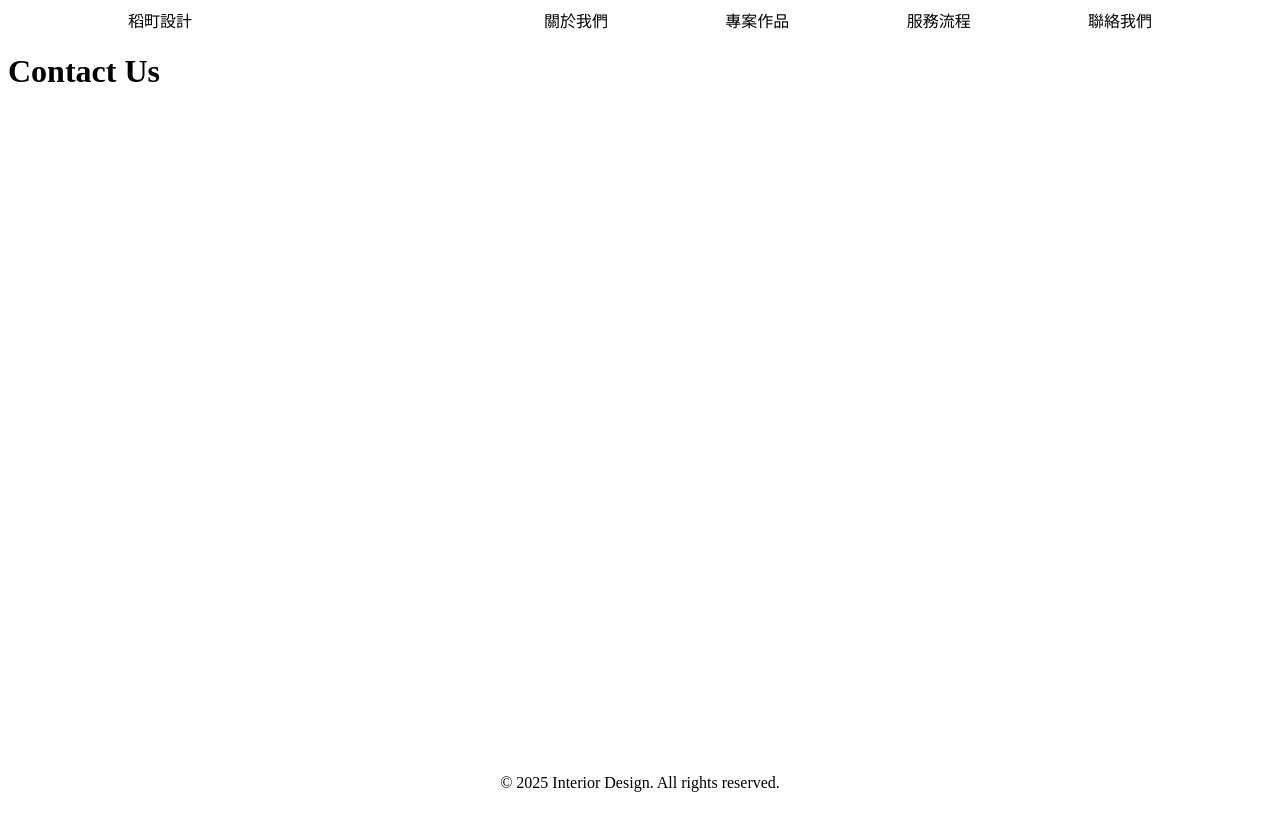
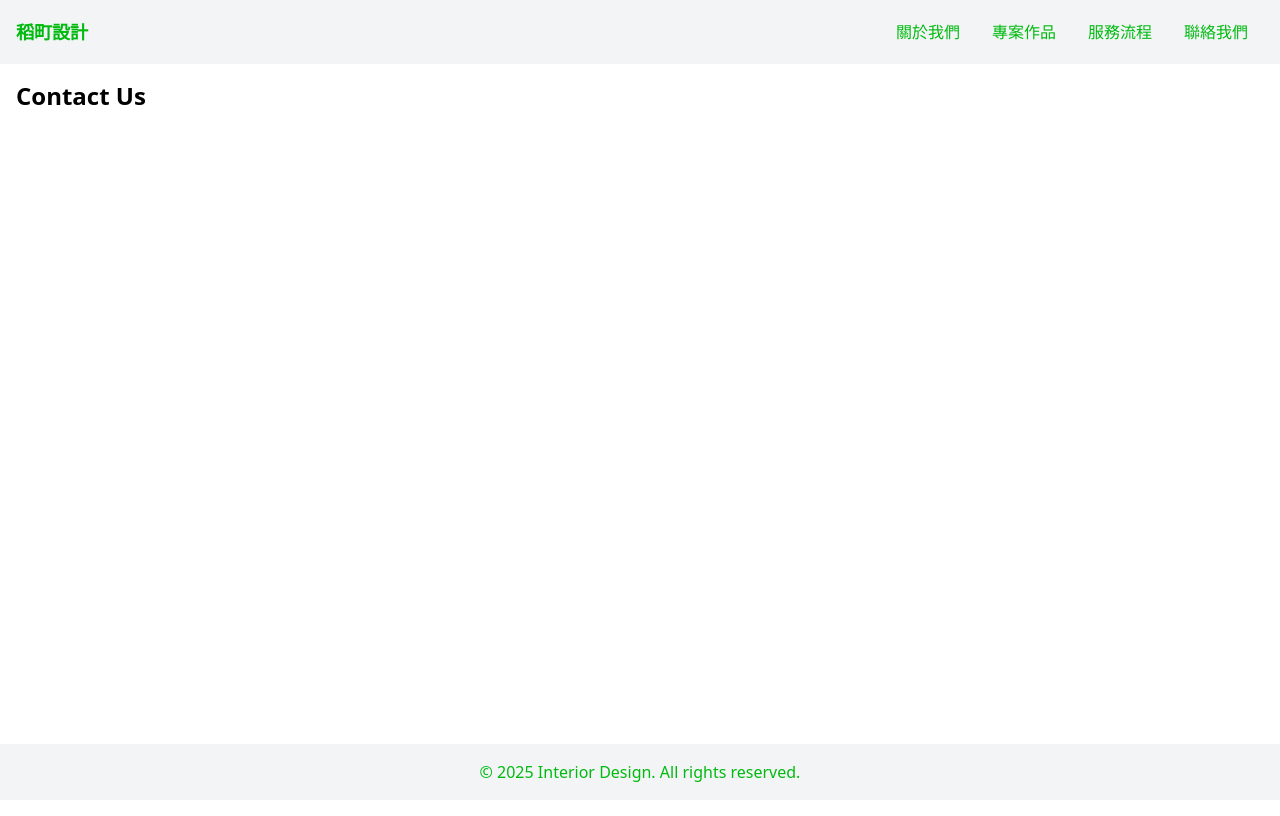
Before and after one commit to SAAAM485/Interior-Design-Web, a SvelteKit app: page /contact in a window 1280 px wide. Built offline with nearby package versions, Linux system fonts and the light colour scheme; what @iconify/tailwind4 would draw is missing.

Commit message:
feat: Added @theme, base of footer/header, top part of home page

```diff
--- a/src/app.css
+++ b/src/app.css
@@ -1,6 +1,13 @@
-:root {
-	--header-link-color: black;
-	--header-link-hover-color: #d1d5db; /* Tailwind's gray-300 */
+/* app.css 或你的主樣式檔案 */
+@import 'tailwindcss';
+
+@theme {
+	--color-body: #4a4a4a;
+	--color-primary: #01ba0f;
+	--color-secondary: #ffffff;
+	--color-accent: #f59e0b;
+	--color-background: #f3f4f6;
+	--color-border: #e5e7eb;
 }
 
 @tailwind base;
--- a/src/lib/components/Footer.svelte
+++ b/src/lib/components/Footer.svelte
@@ -1,8 +1,16 @@
-<footer class="bg-gray-200 p-4 mt-8 flex flex-col items-center text-center">
+<footer
+	class="mt-8 flex flex-col items-center bg-background p-4 text-center text-primary md:justify-between"
+>
 	<p>&copy; 2025 Interior Design. All rights reserved.</p>
-	<div class="align-center flex w-[50vw] justify-evenly text-center">
-		<a href="https://facebook.com" aria-label="Facebook" target="_blank" rel="noopener noreferrer">
-			<span class="w-6 h-6 icon-[mdi--facebook]"></span>
+	<div class="mt-4 flex w-[60vw] justify-evenly md:mt-0 md:justify-center">
+		<a
+			href="https://facebook.com"
+			aria-label="Facebook"
+			target="_blank"
+			rel="noopener noreferrer"
+			class="hover:text-secondary md:px-2"
+		>
+			<span class="icon-[mdi--facebook] h-6 w-6"></span>
 		</a>
 
 		<a
@@ -10,26 +18,29 @@
 			aria-label="Instagram"
 			target="_blank"
 			rel="noopener noreferrer"
+			class="hover:text-secondary md:px-2"
 		>
-			<span class="w-6 h-6 icon-[mdi--instagram]"></span>
+			<span class="icon-[mdi--instagram] h-6 w-6"></span>
 		</a>
 
-		<a href="https://youtube.com" aria-label="YouTube" target="_blank" rel="noopener noreferrer">
-			<span class="w-6 h-6 icon-[mdi--youtube]"></span>
+		<a
+			href="https://youtube.com"
+			aria-label="YouTube"
+			target="_blank"
+			rel="noopener noreferrer"
+			class="hover:text-secondary md:px-2"
+		>
+			<span class="icon-[mdi--youtube] h-6 w-6"></span>
 		</a>
 
-		<a href="https://line.me" aria-label="Line" target="_blank" rel="noopener noreferrer">
-			<span class="w-6 h-6 icon-[simple-icons--line]"></span>
+		<a
+			href="https://line.me"
+			aria-label="Line"
+			target="_blank"
+			rel="noopener noreferrer"
+			class="hover:text-secondary md:px-2"
+		>
+			<span class="icon-[simple-icons--line] h-6 w-6"></span>
 		</a>
 	</div>
 </footer>
-
-<style>
-	a {
-		color: #ea580c; /* Tailwind's orange-600 */
-		transition: color 0.3s;
-	}
-	a:hover {
-		color: #1e40af; /* Tailwind's blue-800 */
-	}
-</style>
--- a/src/lib/components/Header.svelte
+++ b/src/lib/components/Header.svelte
@@ -1,22 +1,36 @@
-<header class="bg-gray-800 text-white p-4 h-16 flex items-center">
-	<nav class="mx-auto flex w-[80vw] justify-between">
-		<a href="/" class="text-lg font-bold grow">稻町設計</a>
-		<div class="flex grow justify-between">
-			<a href="/about" class="px-4">關於我們</a>
-			<a href="/projects" class="px-4">專案作品</a>
-			<a href="/process" class="px-4">服務流程</a>
-			<a href="/contact" class="px-4">聯絡我們</a>
+<script lang="ts">
+	let isMenuOpen = $state(false);
+
+	function toggleMenu() {
+		isMenuOpen = !isMenuOpen;
+	}
+</script>
+
+<header class="flex h-16 items-center justify-between bg-background p-4 text-primary">
+	<a href="/" class="text-lg font-bold">稻町設計</a>
+
+	<!-- Desktop Navigation -->
+	<nav class="hidden md:flex">
+		<a href="/about" class="px-4">關於我們</a>
+		<a href="/projects" class="px-4">專案作品</a>
+		<a href="/process" class="px-4">服務流程</a>
+		<a href="/contact" class="px-4">聯絡我們</a>
+	</nav>
+
+	<!-- Mobile Menu Button -->
+	<button class="md:hidden" onclick={toggleMenu} aria-label="Open menu">
+		<span class="icon-[mdi--menu] h-6 w-6"></span>
+	</button>
+
+	<!-- Mobile Menu -->
+	{#if isMenuOpen}
+		<div
+			class="absolute top-16 right-0 flex w-full flex-col items-center bg-background p-4 md:hidden"
+		>
+			<a href="/about" class="py-2">關於我們</a>
+			<a href="/projects" class="py-2">專案作品</a>
+			<a href="/process" class="py-2">服務流程</a>
+			<a href="/contact" class="py-2">聯絡我們</a>
 		</div>
-	</nav>
+	{/if}
 </header>
-
-<style>
-	a {
-		color: var(--header-link-color);
-		text-decoration: none;
-		transition: color 0.3s;
-	}
-	a:hover {
-		color: var(--header-link-hover-color);
-	}
-</style>
--- a/src/routes/+page.svelte
+++ b/src/routes/+page.svelte
@@ -1 +1,27 @@
-<h1 class="text-2xl font-bold">Welcome to the Home Page</h1>
+<script lang="ts">
+	// Correct usage according to vite-imagetools documentation for `as=picture`
+	import main from '$lib/assets/images/home/main.jpg?w=800;1600&format=webp;jpg&as=picture';
+</script>
+
+<div class="relative w-full">
+	<picture>
+		{#each main.sources as source}
+			<source srcset={source.srcset} type={source.type} />
+		{/each}
+		<img src={main.img.src} alt="A main pic" class="h-auto w-full rounded-lg shadow-md" />
+	</picture>
+	<div class="absolute bottom-5 left-3 md:bottom-20 md:left-25">
+		<h1 class="text-xs font-bold text-secondary drop-shadow-lg md:mb-5 md:text-4xl">稻町設計</h1>
+		<hr class="my-2 w-[80vw] border border-secondary md:w-[30vw] md:border-2" />
+		<p class="w-[79.5vw] text-[0.5rem] text-secondary drop-shadow-lg md:w-[29.5vw] md:text-lg">
+			稻町設計有限公司是一家致力於空間美學與生活機能融合的專業設計團隊，成立於2023年，總部位於台北市。我們相信，空間不只是建築的延伸，更是情感與故事的載體。
+		</p>
+	</div>
+</div>
+<div class="w-full">
+	<p
+		class="m-auto mt-10 mb-10 w-[80vw] border border-solid border-primary p-5 text-xs md:w-[60vw] md:p-20 md:pt-10 md:pb-10 md:text-sm"
+	>
+		當代室內設計強調「以人為本」，不僅追求美感，更重視空間與生活的連結。我們相信，設計不只是形式上的堆疊，而是對居住者需求的理解與回應。透過材質、光線與動線的配置，空間不只是容器，更是情感與記憶的延伸。我們以簡約而不失溫度的語彙，融合機能性與美學，打造能呼吸、有故事的生活場域。
+	</p>
+</div>
```
Also changed, not shown: 2 other files (tests, documents, lock files or other folders).
